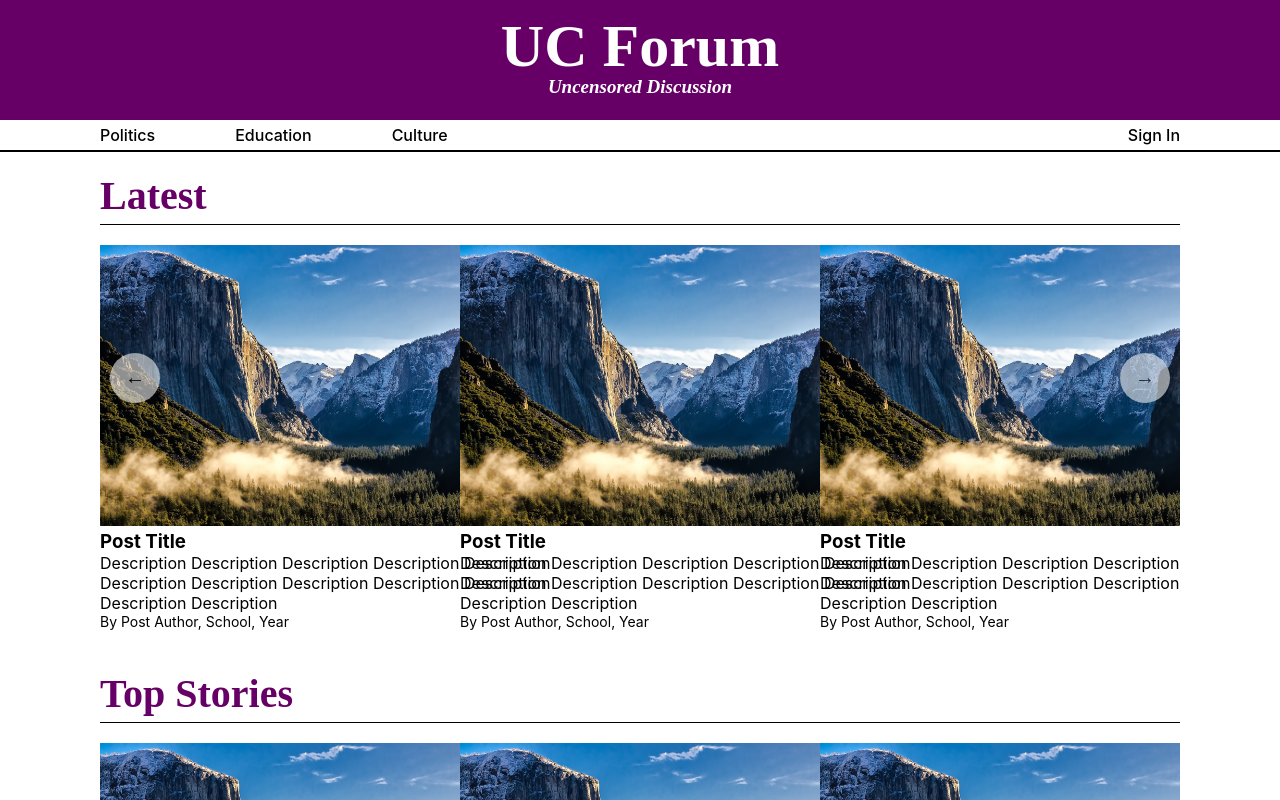
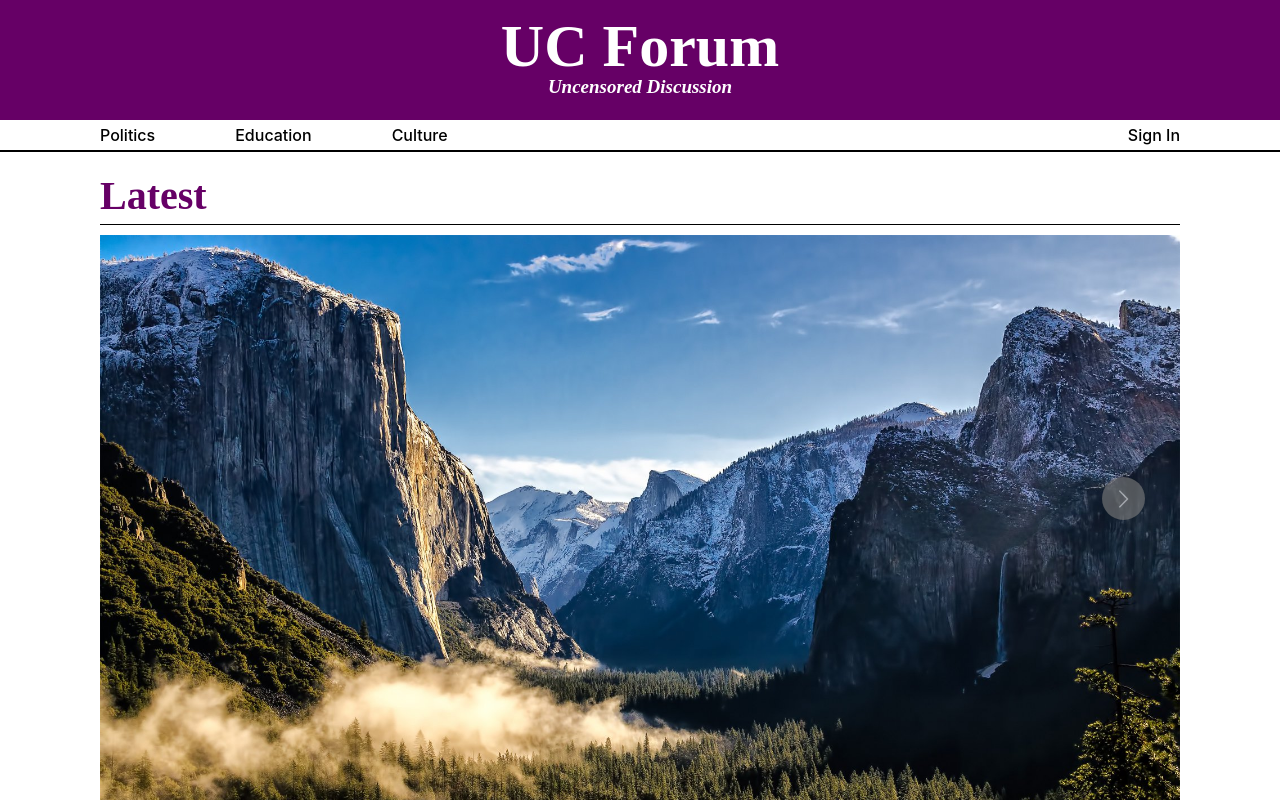
Before and after one commit to LexTruong/ucforum, a React (Create React App) app: page / in a window 1280 px wide. Shown: the top 800 px of the page. Built offline with nearby package versions, Linux system fonts and the light colour scheme.

Commit message:
Fixed carousel, header and footer adjust to screen

```diff
--- a/package.json
+++ b/package.json
@@ -9,6 +9,7 @@
     "pure-react-carousel": "^1.30.1",
     "react": "^18.3.1",
     "react-dom": "^18.3.1",
+    "react-multi-carousel": "^2.8.5",
     "react-router-dom": "^6.26.0",
     "react-scripts": "5.0.1",
     "web-vitals": "^2.1.4"
--- a/src/components/Carousel.js
+++ b/src/components/Carousel.js
@@ -1,41 +1,36 @@
-import { CarouselProvider, Slider, Slide, ButtonBack, ButtonNext} from "pure-react-carousel";
-import 'pure-react-carousel/dist/react-carousel.es.css';
+import Carousel from "react-multi-carousel"
 import PostCard from "./PostCard";
+import "react-multi-carousel/lib/styles.css";
 import "../css/carousel.css"
 
-export default function Carousel() {
+const responsive = {
+    desktop: {
+      breakpoint: { max: 3000, min: 1440 },
+      items: 3,
+      slidesToSlide: 3 // optional, default to 1.
+    },
+    tablet: {
+      breakpoint: { max: 1440, min: 960 },
+      items: 2,
+      slidesToSlide: 2 // optional, default to 1.
+    },
+    mobile: {
+      breakpoint: { max: 960, min: 0 },
+      items: 1,
+      slidesToSlide: 1 // optional, default to 1.
+    }
+  }
+
+export default function PostCarousel() {
     return(
-        <CarouselProvider
-            naturalSlideHeight={90}
-            naturalSlideWidth={100}
-            totalSlides={5}
-            visibleSlides={3}
-            infinite = {true}
-            isIntrinsicHeight={true}
-            className="carousel"
-        >
-            <Slider className="slider">
-                <Slide index={0} className="slide">
-                    <PostCard></PostCard>
-                </Slide>
-                <Slide index={1} className="slide">
-                    <PostCard></PostCard>
-                </Slide>
-                <Slide index={2} className="slide">
-                    <PostCard></PostCard>
-                </Slide>
-                <Slide index={3} className="slide">
-                    <PostCard></PostCard>
-                </Slide>
-                <Slide index={4} className="slide">
-                    <PostCard></PostCard>
-                </Slide>
-                {/* <Slide index={5} className="slide">
-                    <PostCard></PostCard>
-                </Slide> */}
-            </Slider>
-        <ButtonBack className="carouselbutton back">&#8592;</ButtonBack>
-        <ButtonNext className="carouselbutton next">&#8594;</ButtonNext>
-        </CarouselProvider>
+        <div className="carouselcontainer">
+            <Carousel responsive={responsive} className="carousel" itemClass="item">
+                <PostCard className="card"/>
+                <PostCard />
+                <PostCard />
+                <PostCard />
+                <PostCard />
+            </Carousel>
+        </div>
     )
 }
--- a/src/components/Navbar.js
+++ b/src/components/Navbar.js
@@ -9,7 +9,7 @@ export default function Navbar() {
                 <Link to="/topic/education">Education</Link>
                 <Link to="/topic/culture">Culture</Link>
             </div>
-            <Link to="/signin">Sign In</Link>
+            <Link to="/signin" className="signin">Sign In</Link>
         </nav>
     )
 }
--- a/src/css/carousel.css
+++ b/src/css/carousel.css
@@ -1,46 +1,9 @@
-.carousel{
-    padding: 20px 100px;
-    position: relative;
+.carouselcontainer{
+    padding: 10px 90px;
 }
 
-.carousel__slider-tray{
-    justify-content: space-between;
+.react-multiple-carousel__arrow{
+    top: 35%;
+    background-color: grey;
+    opacity: 60%;
 }
-
-.slider {
-    /* display: flex; */
-}
-
-.carousel__slide-visible{
-    /* width: 100px; */
-}
-
-.carousel__inner-slide{
-    width: 280px;
-    padding-right: 20px;
-    margin-right: 20px;
-}
-
-.back{
-    position: absolute;
-    left: 110px;
-}
-
-.next {
-    position: absolute;
-    right: 110px;
-}
-
-.carouselbutton{
-    top: 30%;
-    height: 50px;
-    width: 50px;
-    border-radius: 50%;
-    opacity: 60%;
-    border: none;
-    font-size: 20px;
-}
-
-.carouselbutton:hover {
-    background-color: aqua;
-}
--- a/src/css/footer.css
+++ b/src/css/footer.css
@@ -1,5 +1,6 @@
 footer{
     border-top: 8px solid #660066;
+    margin-top: 20px;
 }
 
 h3{
@@ -38,3 +39,10 @@ p{
 .icon{
     height: 30px;
 }
+
+@media screen and (max-width: 576px) {
+    .footercontent{
+        flex-direction: column;
+        gap: 20px;
+    }
+}
--- a/src/css/navbar.css
+++ b/src/css/navbar.css
@@ -24,3 +24,12 @@ a{
         gap: 50px;
     }
 }
+
+@media screen and (max-width: 576px) {
+    nav{
+        flex-direction: column;
+        gap: 10px;
+        height: 50px;
+        padding: 10px 0;
+    }
+}
--- a/src/css/postCard.css
+++ b/src/css/postCard.css
@@ -1,5 +1,5 @@
 .cardcontainer{
-    width: 500px;
+    padding: 0 10px;
 }
 
 .cardimage{
@@ -11,10 +11,6 @@
     padding: 0;
 }
 
-.carddescription{
-
-}
-
 .carddetails{
     font-size: 14px;
 }
```
Also changed, not shown: src/js/main.js (deleted).
